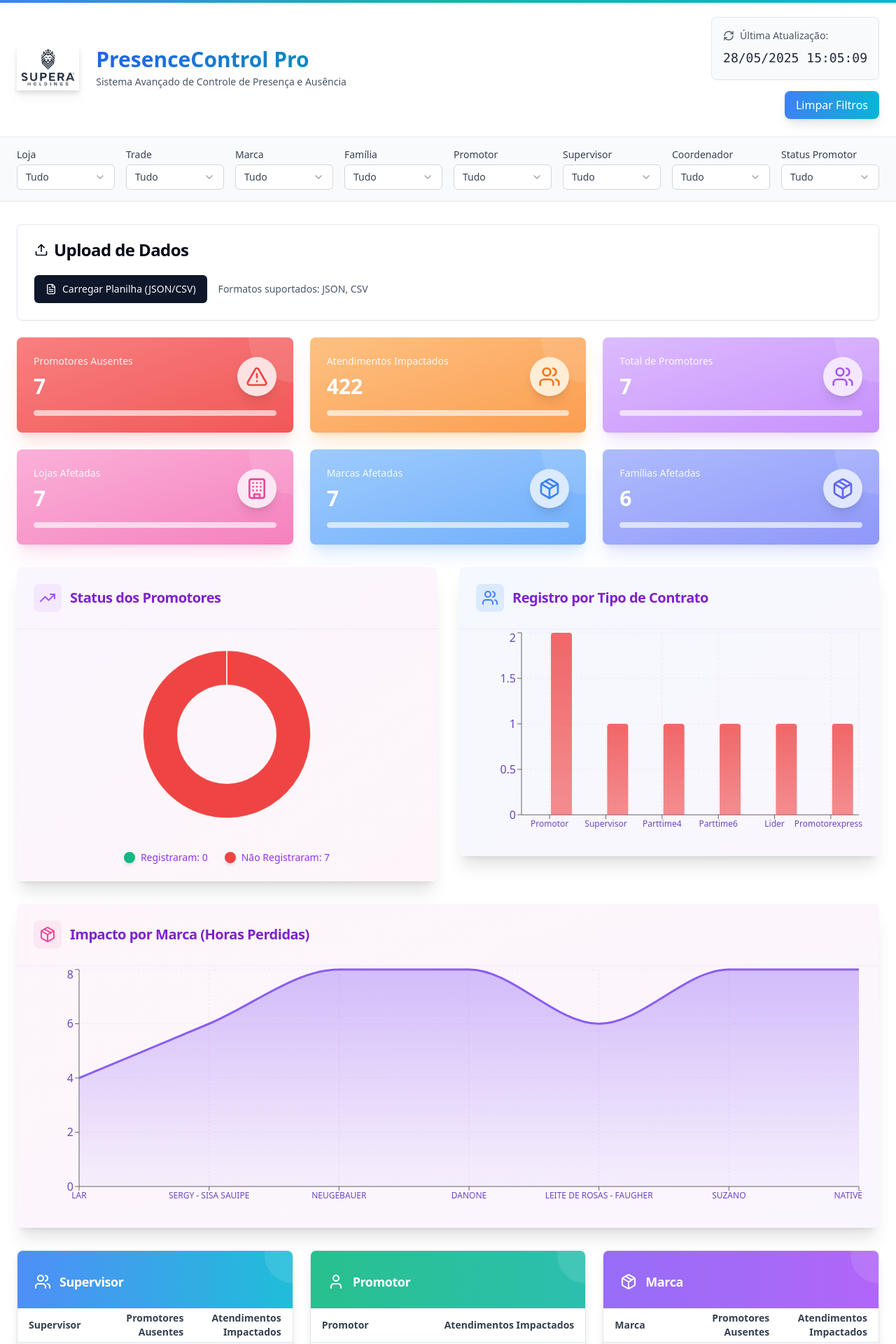
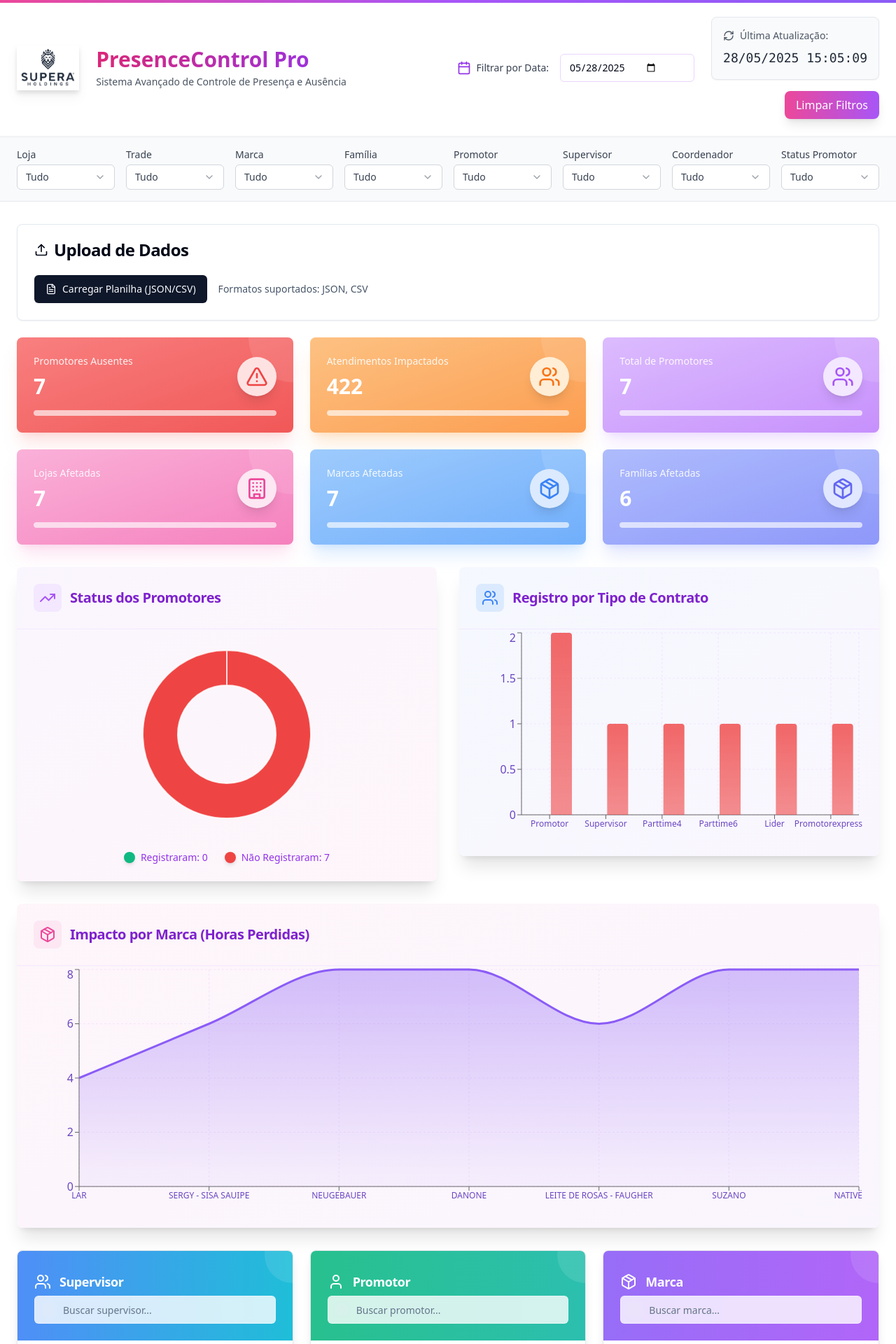
Before and after one commit to iancacamara/a-impacto-visualizer, a React (Vite) app: page / in a window 1280 px wide. Shown: the top 1920 px of the page at 70% size. Built offline with nearby package versions, Linux system fonts and the light colour scheme.

Commit message:
Add filter for cards and date filter
Implement filter inputs within the stats cards for Supervisor, Promotor, Marca, etc. Add a date filter at the top. Update the header with the specified color.

```diff
--- /dev/null
+++ b/src/components/CardFilter.tsx
@@ -0,0 +1,58 @@
+
+import React, { useState } from 'react';
+import { Search, X } from 'lucide-react';
+import { Input } from "@/components/ui/input";
+import { motion, AnimatePresence } from "framer-motion";
+
+interface CardFilterProps {
+  placeholder: string;
+  onFilter: (value: string) => void;
+  className?: string;
+}
+
+const CardFilter = ({ placeholder, onFilter, className = "" }: CardFilterProps) => {
+  const [filterValue, setFilterValue] = useState('');
+  const [isActive, setIsActive] = useState(false);
+
+  const handleFilterChange = (value: string) => {
+    setFilterValue(value);
+    onFilter(value);
+    setIsActive(value.length > 0);
+  };
+
+  const clearFilter = () => {
+    setFilterValue('');
+    onFilter('');
+    setIsActive(false);
+  };
+
+  return (
+    <div className={`relative ${className}`}>
+      <div className="relative">
+        <Search className="absolute left-3 top-1/2 transform -translate-y-1/2 w-4 h-4 text-gray-400" />
+        <Input
+          type="text"
+          placeholder={placeholder}
+          value={filterValue}
+          onChange={(e) => handleFilterChange(e.target.value)}
+          className="pl-10 pr-10 bg-white/80 backdrop-blur-sm border-white/30 focus:border-purple-300 focus:ring-purple-200 transition-all duration-300"
+        />
+        <AnimatePresence>
+          {isActive && (
+            <motion.button
+              initial={{ opacity: 0, scale: 0.8 }}
+              animate={{ opacity: 1, scale: 1 }}
+              exit={{ opacity: 0, scale: 0.8 }}
+              onClick={clearFilter}
+              className="absolute right-3 top-1/2 transform -translate-y-1/2 w-4 h-4 text-gray-400 hover:text-gray-600 transition-colors"
+            >
+              <X className="w-4 h-4" />
+            </motion.button>
+          )}
+        </AnimatePresence>
+      </div>
+    </div>
+  );
+};
+
+export default CardFilter;
--- a/src/components/DetailedTables.tsx
+++ b/src/components/DetailedTables.tsx
@@ -1,17 +1,31 @@
-
-import React from 'react';
+import React, { useState } from 'react';
 import { Card, CardContent, CardHeader, CardTitle } from "@/components/ui/card";
 import { Table, TableBody, TableCell, TableHead, TableHeader, TableRow } from "@/components/ui/table";
 import { motion } from "framer-motion";
 import { Users, User, Package, Building, Layers } from "lucide-react";
 import { PromotorData } from '../types/promoter';
+import CardFilter from './CardFilter';
 
 interface DetailedTablesProps {
   filteredData: PromotorData[];
 }
 
 const DetailedTables = ({ filteredData }: DetailedTablesProps) => {
-  // ... keep existing code (data processing logic)
+  const [filters, setFilters] = useState({
+    supervisor: '',
+    promotor: '',
+    marca: '',
+    loja: '',
+    familia: ''
+  });
+
+  const handleFilterChange = (type: string, value: string) => {
+    setFilters(prev => ({
+      ...prev,
+      [type]: value
+    }));
+  };
+
   const supervisorData = filteredData
     .filter(p => p.status === "não registrou")
     .reduce((acc, curr) => {
@@ -25,10 +39,12 @@ const DetailedTables = ({ filteredData }: DetailedTablesProps) => {
     }, {} as Record<string, { supervisor: string; promotoresAusentes: number; atendimentosImpactados: number }>);
 
   const supervisorList = Object.values(supervisorData)
+    .filter(item => filters.supervisor === '' || item.supervisor.toLowerCase().includes(filters.supervisor.toLowerCase()))
     .sort((a, b) => b.promotoresAusentes - a.promotoresAusentes);
 
   const promotorList = filteredData
     .filter(p => p.status === "não registrou")
+    .filter(item => filters.promotor === '' || item.nome.toLowerCase().includes(filters.promotor.toLowerCase()))
     .sort((a, b) => b.atendimentosImpactados - a.atendimentosImpactados);
 
   const marcaData = filteredData
@@ -44,6 +60,7 @@ const DetailedTables = ({ filteredData }: DetailedTablesProps) => {
     }, {} as Record<string, { marca: string; promotoresAusentes: number; atendimentosImpactados: number }>);
 
   const marcaList = Object.values(marcaData)
+    .filter(item => filters.marca === '' || item.marca.toLowerCase().includes(filters.marca.toLowerCase()))
     .sort((a, b) => b.atendimentosImpactados - a.atendimentosImpactados);
 
   const lojaData = filteredData
@@ -59,6 +76,7 @@ const DetailedTables = ({ filteredData }: DetailedTablesProps) => {
     }, {} as Record<string, { loja: string; promotoresAusentes: number; atendimentosImpactados: number }>);
 
   const lojaList = Object.values(lojaData)
+    .filter(item => filters.loja === '' || item.loja.toLowerCase().includes(filters.loja.toLowerCase()))
     .sort((a, b) => b.atendimentosImpactados - a.atendimentosImpactados);
 
   const familiaData = filteredData
@@ -74,6 +92,7 @@ const DetailedTables = ({ filteredData }: DetailedTablesProps) => {
     }, {} as Record<string, { familia: string; promotoresAusentes: number; atendimentosImpactados: number }>);
 
   const familiaList = Object.values(familiaData)
+    .filter(item => filters.familia === '' || item.familia.toLowerCase().includes(filters.familia.toLowerCase()))
     .sort((a, b) => b.atendimentosImpactados - a.atendimentosImpactados);
 
   const containerVariants = {
@@ -97,11 +116,46 @@ const DetailedTables = ({ filteredData }: DetailedTablesProps) => {
   };
 
   const tableConfigs = [
-    { title: "Supervisor", data: supervisorList, icon: Users, gradient: "from-blue-500 to-cyan-500", bg: "bg-blue-50" },
-    { title: "Promotor", data: promotorList.slice(0, 10), icon: User, gradient: "from-emerald-500 to-teal-500", bg: "bg-emerald-50" },
-    { title: "Marca", data: marcaList, icon: Package, gradient: "from-violet-500 to-purple-500", bg: "bg-violet-50" },
-    { title: "Loja", data: lojaList.slice(0, 10), icon: Building, gradient: "from-amber-500 to-orange-500", bg: "bg-amber-50" },
-    { title: "Família", data: familiaList, icon: Layers, gradient: "from-rose-500 to-pink-500", bg: "bg-rose-50" }
+    {
+      title: "Supervisor",
+      data: supervisorList,
+      icon: Users,
+      gradient: "from-blue-500 to-cyan-500",
+      bg: "bg-blue-50",
+      filterKey: "supervisor"
+    },
+    {
+      title: "Promotor",
+      data: promotorList.slice(0, 10),
+      icon: User,
+      gradient: "from-emerald-500 to-teal-500",
+      bg: "bg-emerald-50",
+      filterKey: "promotor"
+    },
+    {
+      title: "Marca",
+      data: marcaList,
+      icon: Package,
+      gradient: "from-violet-500 to-purple-500",
+      bg: "bg-violet-50",
+      filterKey: "marca"
+    },
+    {
+      title: "Loja",
+      data: lojaList.slice(0, 10),
+      icon: Building,
+      gradient: "from-amber-500 to-orange-500",
+      bg: "bg-amber-50",
+      filterKey: "loja"
+    },
+    {
+      title: "Família",
+      data: familiaList,
+      icon: Layers,
+      gradient: "from-rose-500 to-pink-500",
+      bg: "bg-rose-50",
+      filterKey: "familia"
+    }
   ];
 
   return (
@@ -117,17 +171,22 @@ const DetailedTables = ({ filteredData }: DetailedTablesProps) => {
             <CardHeader className={`bg-gradient-to-r ${config.gradient} text-white relative overflow-hidden`}>
               <div className="absolute inset-0 bg-white/10"></div>
               <div className="absolute top-0 right-0 w-20 h-20 bg-white/10 rounded-full -translate-y-10 translate-x-10"></div>
-              <CardTitle className="text-lg flex items-center gap-3 relative z-10">
+              <CardTitle className="text-lg flex items-center gap-3 relative z-10 mb-4">
                 <config.icon className="w-6 h-6" />
                 {config.title}
               </CardTitle>
+              <CardFilter
+                placeholder={`Buscar ${config.title.toLowerCase()}...`}
+                onFilter={(value) => handleFilterChange(config.filterKey, value)}
+                className="relative z-10"
+              />
             </CardHeader>
             <CardContent className={`p-0 ${config.bg}`}>
               <Table>
                 <TableHeader>
                   <TableRow className="bg-white border-gray-200">
                     <TableHead className="text-gray-700 font-semibold">
-                      {config.title}
+                      {config.title === "Promotor" ? "Nome" : config.title}
                     </TableHead>
                     {config.title !== "Promotor" && (
                       <TableHead className="text-gray-700 text-right font-semibold">
--- a/src/components/Header.tsx
+++ b/src/components/Header.tsx
@@ -1,14 +1,17 @@
 
 import React from 'react';
 import { motion } from "framer-motion";
-import { RefreshCw } from "lucide-react";
+import { RefreshCw, Calendar } from "lucide-react";
+import { Input } from "@/components/ui/input";
 
 interface HeaderProps {
   lastUpdate: Date;
   onClearFilters?: () => void;
+  selectedDate: string;
+  onDateChange: (date: string) => void;
 }
 
-const Header = ({ lastUpdate, onClearFilters }: HeaderProps) => {
+const Header = ({ lastUpdate, onClearFilters, selectedDate, onDateChange }: HeaderProps) => {
   return (
     <motion.header
       className="bg-white shadow-sm relative overflow-hidden border-b border-gray-100"
@@ -16,7 +19,7 @@ const Header = ({ lastUpdate, onClearFilters }: HeaderProps) => {
       animate={{ opacity: 1, y: 0 }}
       transition={{ duration: 0.6 }}
     >
-      <div className="absolute top-0 left-0 w-full h-1 bg-gradient-to-r from-blue-500 via-teal-500 to-cyan-500"></div>
+      <div className="absolute top-0 left-0 w-full h-1 bg-gradient-to-r from-pink-500 via-purple-500 to-violet-500"></div>
 
       <div className="container mx-auto px-6 py-6 relative">
         <div className="flex items-center justify-between">
@@ -35,7 +38,7 @@ const Header = ({ lastUpdate, onClearFilters }: HeaderProps) => {
             </div>
             <div>
               <motion.h1
-                className="text-3xl font-bold bg-gradient-to-r from-blue-600 to-cyan-600 bg-clip-text text-transparent"
+                className="text-3xl font-bold bg-gradient-to-r from-pink-600 to-purple-600 bg-clip-text text-transparent"
                 initial={{ opacity: 0 }}
                 animate={{ opacity: 1 }}
                 transition={{ duration: 0.8, delay: 0.4 }}
@@ -54,11 +57,25 @@ const Header = ({ lastUpdate, onClearFilters }: HeaderProps) => {
           </motion.div>
 
           <motion.div
-            className="text-right"
+            className="flex items-center gap-6"
             initial={{ opacity: 0, x: 50 }}
             animate={{ opacity: 1, x: 0 }}
             transition={{ duration: 0.6, delay: 0.3 }}
           >
+            <div className="flex items-center gap-4">
+              <div className="flex items-center gap-2">
+                <Calendar className="w-5 h-5 text-purple-600" />
+                <label className="text-sm font-medium text-gray-700">Filtrar por Data:</label>
+              </div>
+              <Input
+                type="date"
+                value={selectedDate}
+                onChange={(e) => onDateChange(e.target.value)}
+                className="w-48 border-purple-200 focus:border-purple-500 focus:ring-purple-500"
+              />
+            </div>
+
+            <div className="text-right">
               <div className="mb-4 p-4 bg-gray-50 rounded-lg border border-gray-200 shadow-sm">
                 <div className="flex items-center gap-2 mb-2">
                   <RefreshCw className="w-4 h-4 text-gray-600" />
@@ -71,13 +88,14 @@ const Header = ({ lastUpdate, onClearFilters }: HeaderProps) => {
               {onClearFilters && (
                 <motion.button
                   onClick={onClearFilters}
-                className="px-4 py-2 bg-gradient-to-r from-blue-500 to-cyan-500 text-white rounded-lg hover:from-blue-600 hover:to-cyan-600 transition-all duration-300 shadow-lg hover:shadow-blue-500/25 font-medium"
+                  className="px-4 py-2 bg-gradient-to-r from-pink-500 to-purple-500 text-white rounded-lg hover:from-pink-600 hover:to-purple-600 transition-all duration-300 shadow-lg hover:shadow-purple-500/25 font-medium"
                   whileHover={{ scale: 1.05 }}
                   whileTap={{ scale: 0.95 }}
                 >
                   Limpar Filtros
                 </motion.button>
               )}
+            </div>
           </motion.div>
         </div>
       </div>
--- a/src/pages/Index.tsx
+++ b/src/pages/Index.tsx
@@ -13,6 +13,7 @@ import { PromotorData, DashboardStats } from "../types/promoter";
 const Index = () => {
   const [promotorData, setPromotorData] = useState<PromotorData[]>(initialData);
   const [lastUpdate, setLastUpdate] = useState(new Date());
+  const [selectedDate, setSelectedDate] = useState(new Date().toISOString().split('T')[0]);
 
   const { filters, setFilters, resetAllFilters, filteredData } = useFilters(promotorData);
   const chartData = useChartData(filteredData);
@@ -21,6 +22,12 @@ const Index = () => {
     setPromotorData(newData);
     setLastUpdate(new Date());
     resetAllFilters();
+  };
+
+  const handleDateChange = (date: string) => {
+    setSelectedDate(date);
+    // Aqui você pode implementar a lógica para filtrar os dados por data
+    // Por exemplo, filtrar promotorData baseado na data selecionada
   };
 
   // Extract unique values for filters
@@ -48,7 +55,12 @@ const Index = () => {
 
   return (
     <div className="min-h-screen bg-white">
-      <Header lastUpdate={lastUpdate} onClearFilters={resetAllFilters} />
+      <Header
+        lastUpdate={lastUpdate}
+        onClearFilters={resetAllFilters}
+        selectedDate={selectedDate}
+        onDateChange={handleDateChange}
+      />
 
       <FilterBar
         filters={filters}
```
Lines whose indentation alone changed are shown as unchanged.
